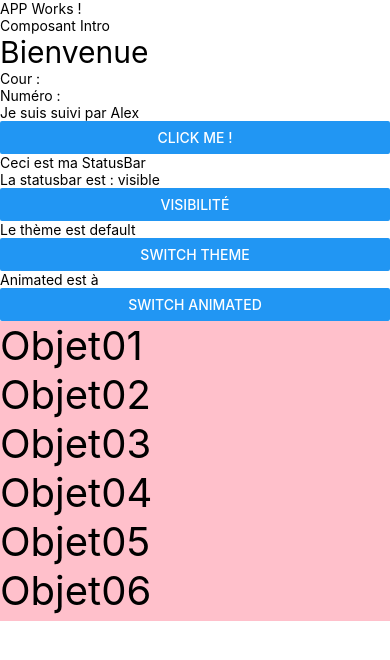
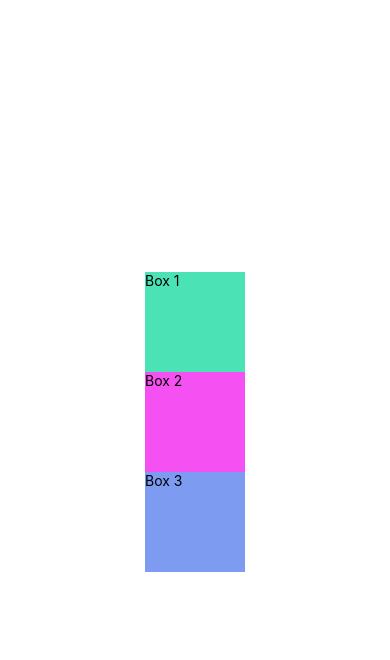
Before and after one commit to AlexDvsSemifir/demoRN, a React Native app: screen / in a window 390 px wide. Shown: the top 660 px of the page. Built offline with nearby package versions, Linux system fonts and the light colour scheme.

Commit message:
Feat(Scroller, FlatNest, NestedList, FlexBox): Added component

```diff
--- a/App.js
+++ b/App.js
@@ -1,20 +1,33 @@
 // Import React
-import {View, Text} from 'react-native';
+import {View, Text, ScrollView, SafeAreaView, StyleSheet} from 'react-native';
 import React from 'react';
 import Introduction from './Components/Introduction/Introduction';
 import Statusbar from './Components/Statusbar/Statusbar';
 import Scroller from './Components/Scroller/Scroller';
+import FlatNest from './Components/FlatNest/FlatNest';
+import NestedList from './Components/NestedList/NestedList';
+import FlexBox from './Components/FlexBox/FlexBox';
 
 // Structure du composant fonction classique.
 const App = () => {
   return (
-    <View>
-      <Text>APP Works !</Text>
-      <Introduction monNom={'Alex'} />
-      <Statusbar />
-      <Scroller />
+    <View style={styles.body}>
+      <View style={styles.body}>
+        {/* <Introduction monNom={'Alex'} /> */}
+        {/* <Statusbar /> */}
+        {/* <Scroller /> */}
+        {/* <FlatNest /> */}
+        {/* <NestedList /> */}
+        <FlexBox />
+      </View>
     </View>
   );
 };
 
+const styles = StyleSheet.create({
+  body: {
+    flex: 1,
+  },
+});
+
 export default App;
--- /dev/null
+++ b/Components/FlatNest/FlatNest.js
@@ -0,0 +1,95 @@
+import React, {useState} from 'react';
+import {View, Text, FlatList, SafeAreaView, RefreshControl} from 'react-native';
+
+export const FlatNest = () => {
+  let [items, setItems] = useState([
+    {
+      key: '1',
+      nom: 'Objet01',
+    },
+    {
+      key: '2',
+      nom: 'Objet02',
+    },
+    {
+      key: '3',
+      nom: 'Objet03',
+    },
+    {
+      key: '4',
+      nom: 'Objet04',
+    },
+    {
+      key: '5',
+      nom: 'Objet05',
+    },
+    {
+      key: '6',
+      nom: 'Objet06',
+    },
+    {
+      key: '7',
+      nom: 'Objet07',
+    },
+    {
+      key: '8',
+      nom: 'Objet08',
+    },
+    {
+      key: '9',
+      nom: 'Objet09',
+    },
+    {
+      key: '10',
+      nom: 'Objet10',
+    },
+  ]);
+
+  let [refresh, setRefresh] = useState(false);
+
+  const handleRefresh = () => {
+    setRefresh(true);
+    let size = items.length + 1;
+    setItems([...items, {key: size, nom: `Objet${size}`}]);
+    setRefresh(false);
+  };
+
+  const renderItem = ({item}) => (
+    <View>
+      <Text>{item.nom}</Text>
+    </View>
+  );
+
+  const keyExtractor = (item, index) => index.toString();
+  return (
+    <SafeAreaView>
+      <Text>Ceci est le composant Flatlist</Text>
+      {/* FlatList sert à gérer les liste. Il ne sera donc pas nécessaire de mapper */}
+      <FlatList
+        // data: Permet de pointer vers la liste
+        // renderItem: Accueillera la fonction qu'on pourra appliquer à la liste
+        //  - Pas besoin de key si il y a déjà un attribu "key" dans les objets, mais doivent être en format string !
+        // keyExtractor: Attribu pour accueillir les clefs.
+        // numColums: Nombre de colonnes pour afficher les éléments
+        // horizontal: affiche la liste horizontalement au lieu de verticalement.
+        // inverted : Inverse le sens de la liste
+        style={{height: 50}}
+        data={items}
+        renderItem={renderItem}
+        keyExtractor={keyExtractor}
+        // numColumns={2}
+        // horizontal
+        // inverted
+        refreshControl={
+          <RefreshControl
+            refreshing={refresh}
+            onRefresh={handleRefresh}
+            colors={['#800080']}
+          />
+        }
+      />
+    </SafeAreaView>
+  );
+};
+
+export default FlatNest;
--- /dev/null
+++ b/Components/FlexBox/FlexBox.js
@@ -0,0 +1,46 @@
+import React from 'react';
+import {View, Text, StyleSheet} from 'react-native';
+
+export const FlexBox = props => {
+  return (
+    <View style={styles.container}>
+      <View style={styles.cyan}>
+        <Text>Box 1</Text>
+      </View>
+      <View style={styles.pink}>
+        <Text>Box 2</Text>
+      </View>
+      <View style={styles.blue}>
+        <Text>Box 3</Text>
+      </View>
+    </View>
+  );
+};
+
+const styles = StyleSheet.create({
+  container: {
+    flex: 1,
+    justifyContent: 'center',
+    alignItems: 'center',
+  },
+  cyan: {
+    // flex: 1,
+    backgroundColor: '#4be3b5',
+    height: 100,
+    width: 100,
+  },
+  pink: {
+    // flex: 2,
+    backgroundColor: '#f551f2',
+    height: 100,
+    width: 100,
+  },
+  blue: {
+    // flex: 3,
+    backgroundColor: '#7e9bf2',
+    height: 100,
+    width: 100,
+  },
+});
+
+export default FlexBox;
--- /dev/null
+++ b/Components/NestedList/NestedList.js
@@ -0,0 +1,68 @@
+import React from 'react';
+import {View, Text, SafeAreaView, SectionList} from 'react-native';
+
+export const NestedList = () => {
+  const items = [
+    {
+      key: '1',
+      titre: 'Le truc 1',
+      data: ['truc1-1', 'truc1-2', 'truc1-3'],
+    },
+    {
+      key: '2',
+      titre: 'Le truc 2',
+      data: ['truc2-1', 'truc2-2', 'truc2-3'],
+    },
+    {
+      key: '3',
+      titre: 'Le truc 3',
+      data: ['truc3-1', 'truc3-2', 'truc3-3'],
+    },
+    {
+      key: '4',
+      titre: 'Le truc 4',
+      data: ['truc4-1', 'truc4-2', 'truc4-3'],
+    },
+    {
+      key: '5',
+      titre: 'Le truc 5',
+      data: ['truc5-1', 'truc5-2', 'truc5-3'],
+    },
+  ];
+
+  const renderItem = ({item}) => (
+    <View>
+      <Text>{item}</Text>
+    </View>
+  );
+
+  const keyExtractor = (item, index) => index.toString();
+
+  const renderSectionHeader = ({section}) => (
+    <View>
+      <Text>{section.titre}</Text>
+    </View>
+  );
+
+  return (
+    <SafeAreaView>
+      <Text>Ceci est le composant NestedList</Text>
+      <SectionList
+        /*
+         * Permet de gérer "facilement" les listes imbriquées
+         * section : Totalité de la liste d'objets
+         * keyExtractor : Comme pour les flatlist
+         * renderitem: idem flatlist
+         * renderSectionHeader: Permet d'isoler ce qui sera affiché comme titre lors de l'affichage
+         */
+        sections={items}
+        keyExtractor={keyExtractor}
+        renderItem={renderItem}
+        renderSectionHeader={renderSectionHeader}
+        style={{height: 100}}
+      />
+    </SafeAreaView>
+  );
+};
+
+export default NestedList;
--- a/Components/Scroller/Scroller.js
+++ b/Components/Scroller/Scroller.js
@@ -66,16 +66,22 @@ export const Scroller = () => {
 
   return (
     <SafeAreaView>
+      <Text>Ceci est le composant Scroller</Text>
       {/*
         ScrollView a des options :
         - RefreshControll: Reload quand on remonte dans la liste
             - refreshing: false par défaut pour éviter un chargement infini
-            - OnRefresh: Définit ce qu'il faut faire lors du refresh
+            - onRefresh: Définit ce qu'il faut faire lors du refresh
+            - colors: Permet de définir la couleur de la roue de chargement. Doit être indiqué dans un tableau d'un élément.
         */}
       <ScrollView
         style={styles.scrollView}
         refreshControl={
-          <RefreshControl refreshing={refresh} onRefresh={handleRefresh} />
+          <RefreshControl
+            refreshing={refresh}
+            onRefresh={handleRefresh}
+            colors={['#800080']}
+          />
         }>
         {/* <Text>Composant Scroller</Text> */}
         {items &&
@@ -99,7 +105,7 @@ const styles = StyleSheet.create({
     fontSize: 40,
   },
   scrollView: {
-    height: 300,
+    height: 100,
     backgroundColor: 'pink',
   },
 });
```
